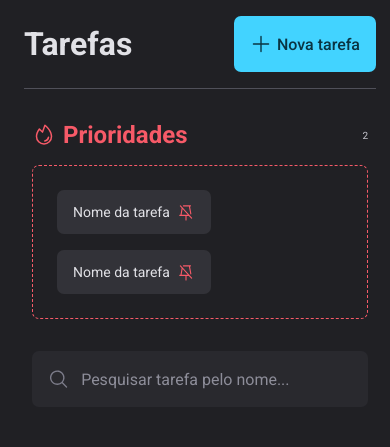
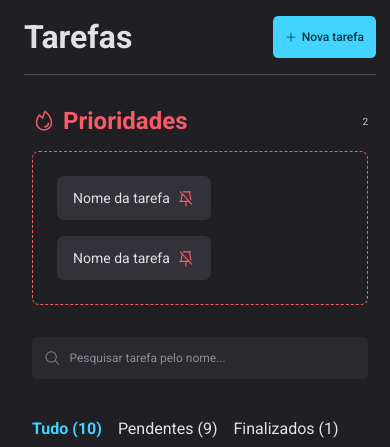
Before and after one commit to lucaslirah/e-tasks-responsividade-com-styled-components, a React (Vite) app: page / in a window 390 px wide. Shown: the top 447 px of the page. Built offline with nearby package versions, Linux system fonts and the light colour scheme.

Commit message:
Deixando os componentes Button e Input responsivos

```diff
--- a/src/components/Button/styles.js
+++ b/src/components/Button/styles.js
@@ -5,10 +5,10 @@
   color: ${({ theme }) => theme.COLORS.BLUE_600};
 
   border: 0;
-  height: 56px;
-  padding: 0 16px;
+  height: 3.5rem;
+  padding: 0 1rem;
   font-weight: 500;
-  border-radius: 7px;
+  border-radius: .43rem;
 
   display: flex;
   align-items: center;
@@ -16,10 +16,10 @@
   gap: 5px;
 
   > span {
-    font-size: 16px;
+    font-size: 1rem;
   }
 
   > svg {
-    font-size: 22px;
+    font-size: 1.37;
   }
 `;
--- a/src/components/Input/styles.js
+++ b/src/components/Input/styles.js
@@ -8,13 +8,13 @@
   background-color: ${({ theme }) => theme.COLORS.GRAY_700};
   color: ${({ theme }) => theme.COLORS.GRAY_100};
 
-  border-radius: 7px;
+  border-radius: .43rem;
 
   > input {
-    height: 56px;
+    height: 3.5rem;
     width: 100%;
-    font-size: 16px;
-    padding: 12px;
+    font-size: 1rem;
+    padding: .75rem;
 
     color: ${({ theme }) => theme.COLORS.GRAY_100};
     background: transparent;
@@ -26,8 +26,8 @@
   }
 
   > svg {
-    margin-left: 16px;
-    font-size: 24px;
+    margin-left: 1rem;
+    font-size: 1.5rem;
     color: ${({ theme }) => theme.COLORS.GRAY_400};
   }
 `;
```
